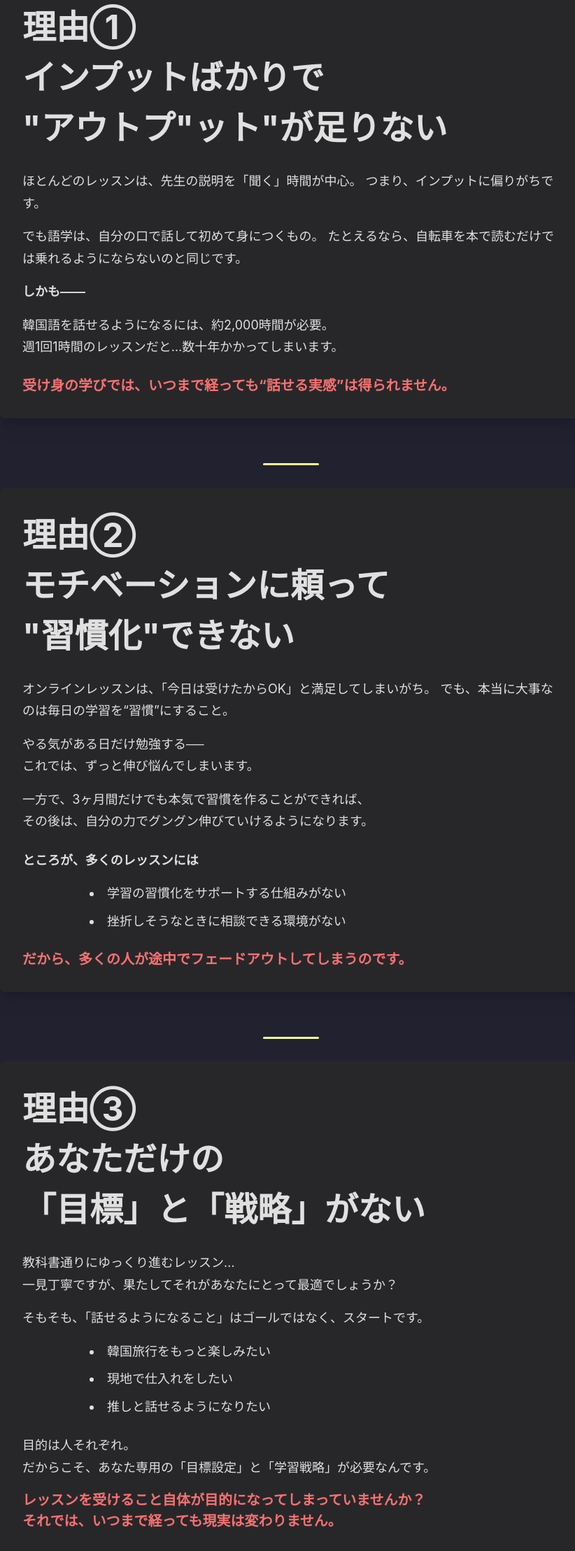
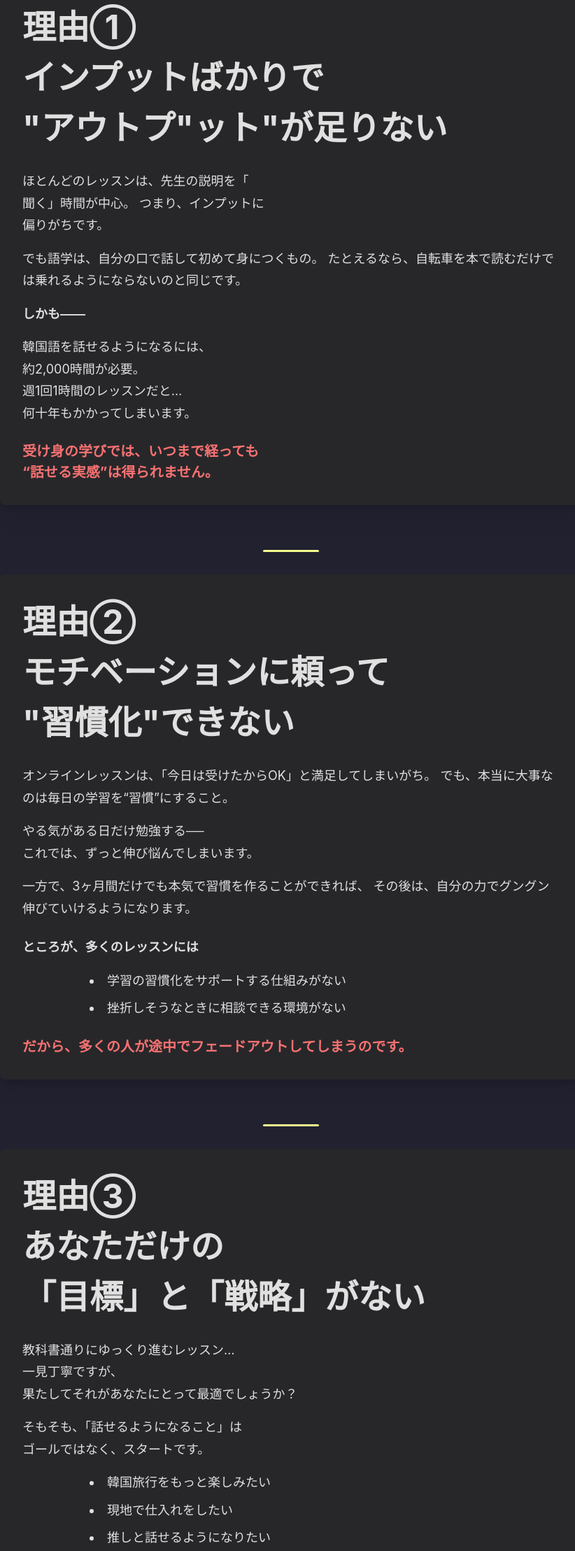
Before and after one commit to ryoya-korea/LINE_step-day2, a plain HTML site: page index.html in a window 1280 px wide. Shown: the part 1255-3472 px from the top of the page at 70% size, without its empty margins (224-1046 px from the left). Drawn offline with nearby package versions, Linux system fonts and the light colour scheme.

Commit message:
再修正版

```diff
--- a/index.html
+++ b/index.html
@@ -38,7 +38,7 @@
 
 
         .text-p-small{
-            font-size: clamp(0.75rem, 2vw, 1.125rem); /* 最小が14.4px相当 */
+            font-size: clamp(0.72rem, 2vw, 1.125rem); /* 最小が14.4px相当 */
         }
 
         /* ヒーローセクションの大きな段落 (こんにちは！韓国語コーチのryoyaです。) */
@@ -158,8 +158,8 @@
                 理由① <br>インプットばかりで<br>"アウトプ"ット"が足りない
             </h3>
             <p class="text-p-medium mb-4">
-                ほとんどのレッスンは、先生の説明を「聞く」時間が中心。
-                つまり、インプットに偏りがちです。
+                ほとんどのレッスンは、先生の説明を「<br>聞く」時間が中心。
+                つまり、インプットに<br>偏りがちです。
             </p>
             <p class="text-p-medium mb-4">
                 でも語学は、自分の口で話して初めて身につくもの。
@@ -169,11 +169,11 @@
                 しかも――
             </p>
             <p class="text-p-medium mb-6">
-                韓国語を話せるようになるには、約2,000時間が必要。<br>
-                週1回1時間のレッスンだと…数十年かかってしまいます。
+                韓国語を話せるようになるには、<br>約2,000時間が必要。<br>
+                週1回1時間のレッスンだと…<br>何十年もかかってしまいます。
             </p>
             <p class="text-reason-emphasized font-bold text-red-400">
-                受け身の学びでは、いつまで経っても“話せる実感”は得られません。
+                受け身の学びでは、いつまで経っても<br>“話せる実感”は得られません。
             </p>
         </section>
 
@@ -193,7 +193,7 @@
                 これでは、ずっと伸び悩んでしまいます。
             </p>
             <p class="text-p-medium mb-6">
-                一方で、3ヶ月間だけでも本気で習慣を作ることができれば、<br>
+                一方で、3ヶ月間だけでも本気で習慣を作ることができれば、
                 その後は、自分の力でグングン伸びていけるようになります。
             </p>
             <p class="text-p-medium mb-4 font-semibold">
@@ -217,10 +217,10 @@
             </h3>
             <p class="text-p-medium mb-4">
                 教科書通りにゆっくり進むレッスン…<br>
-                一見丁寧ですが、果たしてそれがあなたにとって最適でしょうか？
+                一見丁寧ですが、<br>果たしてそれがあなたにとって最適でしょうか？
             </p>
             <p class="text-p-medium mb-4">
-                そもそも、「話せるようになること」はゴールではなく、スタートです。
+                そもそも、「話せるようになること」は<br>ゴールではなく、スタートです。
             </p>
             <ul class="text-p-medium list-disc list-inside text-left mx-auto max-w-xl space-y-2 mb-6">
                 <li>韓国旅行をもっと楽しみたい</li>
@@ -232,8 +232,8 @@
                 だからこそ、あなた専用の「目標設定」と「学習戦略」が必要なんです。
             </p>
             <p class="text-reason-emphasized font-bold text-red-400">
-                レッスンを受けること自体が目的になってしまっていませんか？<br>
-                それでは、いつまで経っても現実は変わりません。
+                レッスンを受けること<br>自体が目的になってしまっていませんか？<br>
+                それでは、<br>いつまで経っても現実は変わりません。
             </p>
         </section>
 
```
